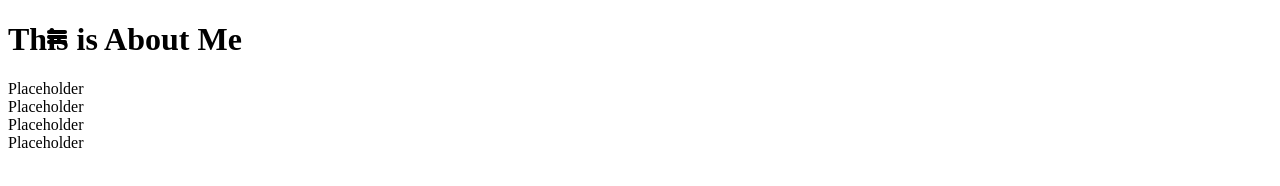
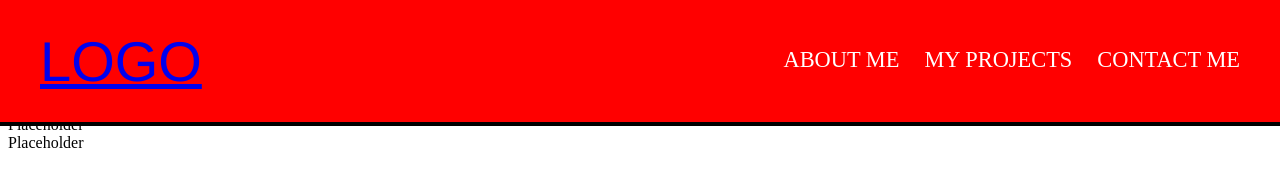
Before and after one commit to censoredbythefcc95/censoredbythefcc.github.io, a plain HTML site: page about.html in a window 1280 px wide. Drawn offline with nearby package versions, Linux system fonts and the light colour scheme; no server answers.

Commit message:
navbar mostly finished for desktop view

```diff
--- a/about.html
+++ b/about.html
@@ -3,7 +3,7 @@
   <head>
     <meta charset="UTF-8" />
     <meta name="viewport" content="width=device-width, initial-scale=1.0" />
-    <title>Steven Young</title>
+    <title>About Me</title>
     <script
       src="https://code.jquery.com/jquery-3.5.1.min.js"
       integrity="sha256-9/aliU8dGd2tb6OSsuzixeV4y/faTqgFtohetphbbj0="
--- a/css/styles.css
+++ b/css/styles.css
@@ -58,7 +58,6 @@
     overflow-x: hidden;
     display: block;
     opacity: 0;
-    transition: opacity 1s ease-in-out;
   }
 
   .displayoverlaytext {
@@ -66,7 +65,7 @@
     top: 15%;
     width: 100%;
     text-align: center;
-    font-family: proxima-nova, sans-serif;
+    font-family: Arial, Helvetica, sans-serif;
     font-weight: 700;
     font-style: normal;
   }
@@ -82,7 +81,7 @@
 
   .displayoverlay a:hover,
   .overlay a:focus {
-    color: #f1f1f1;
+    color: white;
   }
 
   .background {
@@ -90,8 +89,7 @@
     width: 360px;
     height: 360px;
     border-radius: 50%;
-    background-color: var(--liteAccent);
-    transition: all 750ms ease-in-out;
+    background-color: red;
     transform: scale(0.1);
     position: absolute;
   }
@@ -136,4 +134,44 @@
   }
 
   /* Desktop Responsive Stuff */
-  @media only screen and (min-width: 1024px) {}
+  @media only screen and (min-width: 1024px) {
+    body {
+        max-width: 1200px;
+      }
+
+      .topnavbar {
+        line-height: inherit;
+      }
+
+      .navcontainer {
+        border-bottom: black 4px solid;
+        background-color: red;
+      }
+
+      .navlinks {
+        display: flex;
+        list-style-type: none;
+        justify-content: flex-end;
+        line-height: 3em;
+      }
+
+      #logo {
+        display: flex;
+      }
+
+      .mobilenavbuttons {
+        display: none;
+      }
+
+      .navlinks li a {
+        margin-left: 25px;
+        font-size: 1.4rem;
+        font-weight: 500;
+        font-style: normal;
+        text-transform: uppercase;
+        text-decoration: none;
+        color: white;
+      }
+}
+
+/*Style settings across the pages*/
```
Also changed, not shown: contact.html (+1 -1 lines), projects.html (+1 -1 lines).
